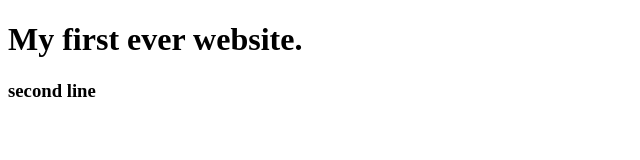
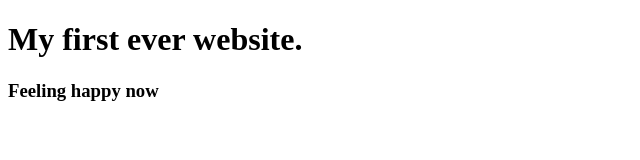
Before and after one commit to SaddamHossainRepo/my-first-website, a plain HTML site: page index.html in a window 1280 px wide. Shown: the full height of the page, 0-640 px from the left. Drawn offline with Linux system fonts and the light colour scheme.

Commit message:
ghost hunting

```diff
--- a/index.html
+++ b/index.html
@@ -8,6 +8,6 @@
 </head>
 <body>
     <h1>My first ever website.</h1>
-    <h3>second line</h3>
+    <h3>Feeling happy now</h3>
 </body>
 </html>
```
